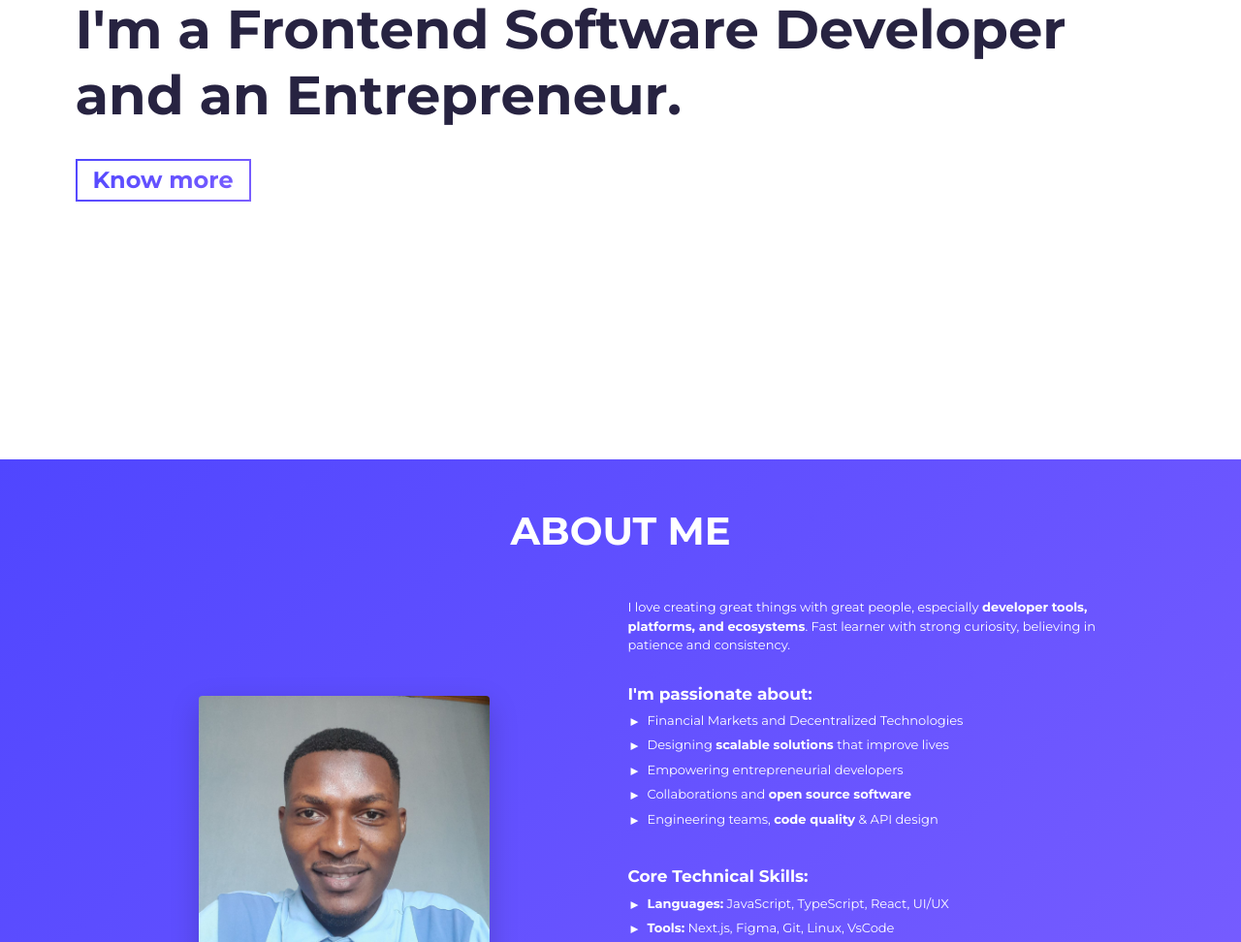
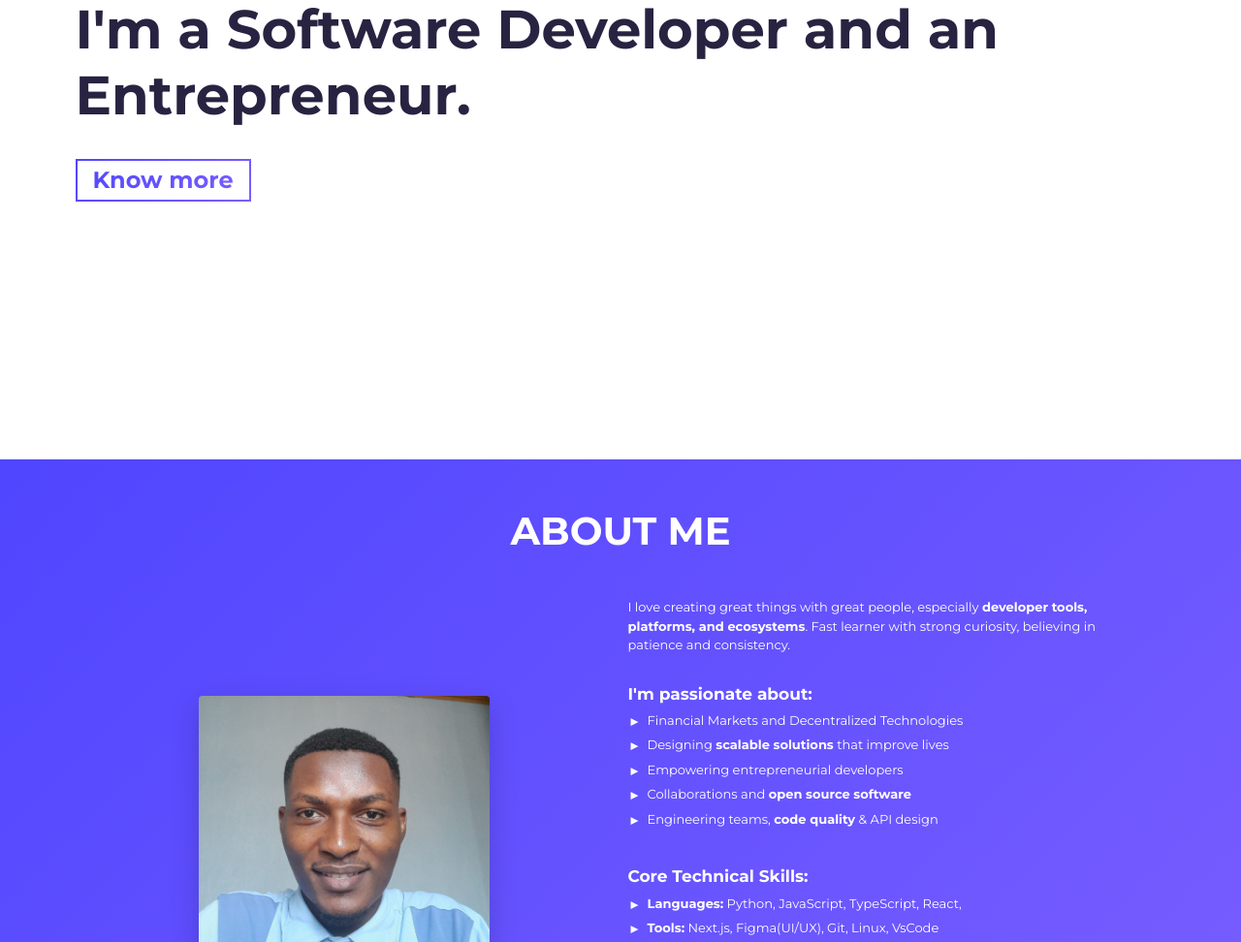
Before and after one commit to Abdull-Kudus/abdull-kudus-portfolio, a website built with Parcel: page src/index.html in a window 1280 px wide. Shown: the part 326-1298 px from the top of the page at 97% size. Built offline with nearby package versions, Linux system fonts and the light colour scheme.

Commit message:
chore: edit skills

```diff
--- a/src/index.html
+++ b/src/index.html
@@ -48,7 +48,7 @@
         <h1 class="hero-title load-hidden">
           Hi, my name is <span class="text-color-main">Abdul Kudus</span>
           <br />
-          I'm a Frontend Software Developer and an Entrepreneur.
+          I'm a Software Developer and an Entrepreneur.
         </h1>
         <p class="hero-cta load-hidden">
           <a rel="noreferrer" class="cta-btn cta-btn--hero" href="#about"
@@ -97,8 +97,8 @@
           <!-- Skills List -->
           <h3 class="about-wrapper__skill-heading">Core Technical Skills:</h3>
           <ul class="about-wrapper__skill-list">
-            <li><strong>Languages:</strong> JavaScript, TypeScript, React, UI/UX</li>
-            <li><strong>Tools:</strong> Next.js, Figma, Git, Linux, VsCode</li>
+            <li><strong>Languages:</strong> Python, JavaScript, TypeScript, React, </li>
+            <li><strong>Tools:</strong> Next.js, Figma(UI/UX), Git, Linux, VsCode</li>
             <li><strong>Software:</strong> MS Office, CorelDraw, Canva</li>
           </ul>
 
```
